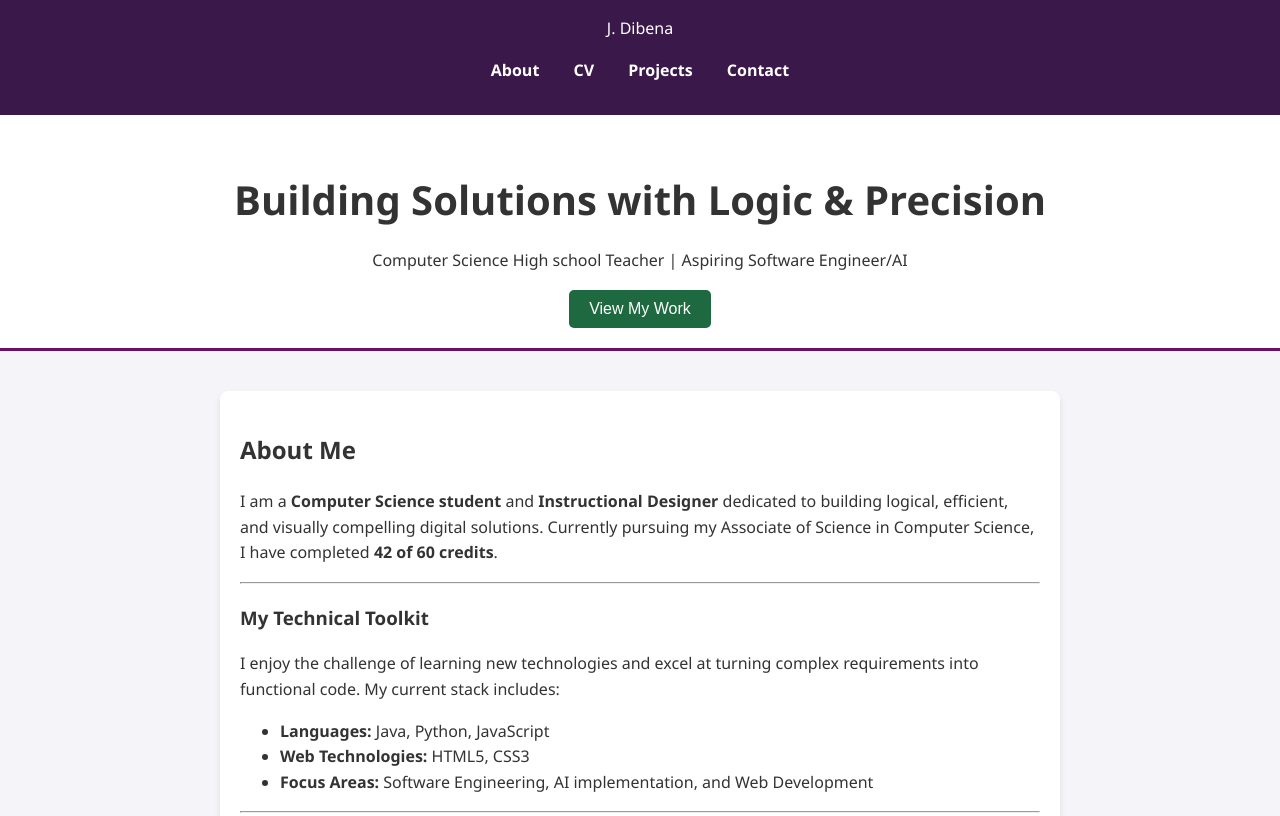
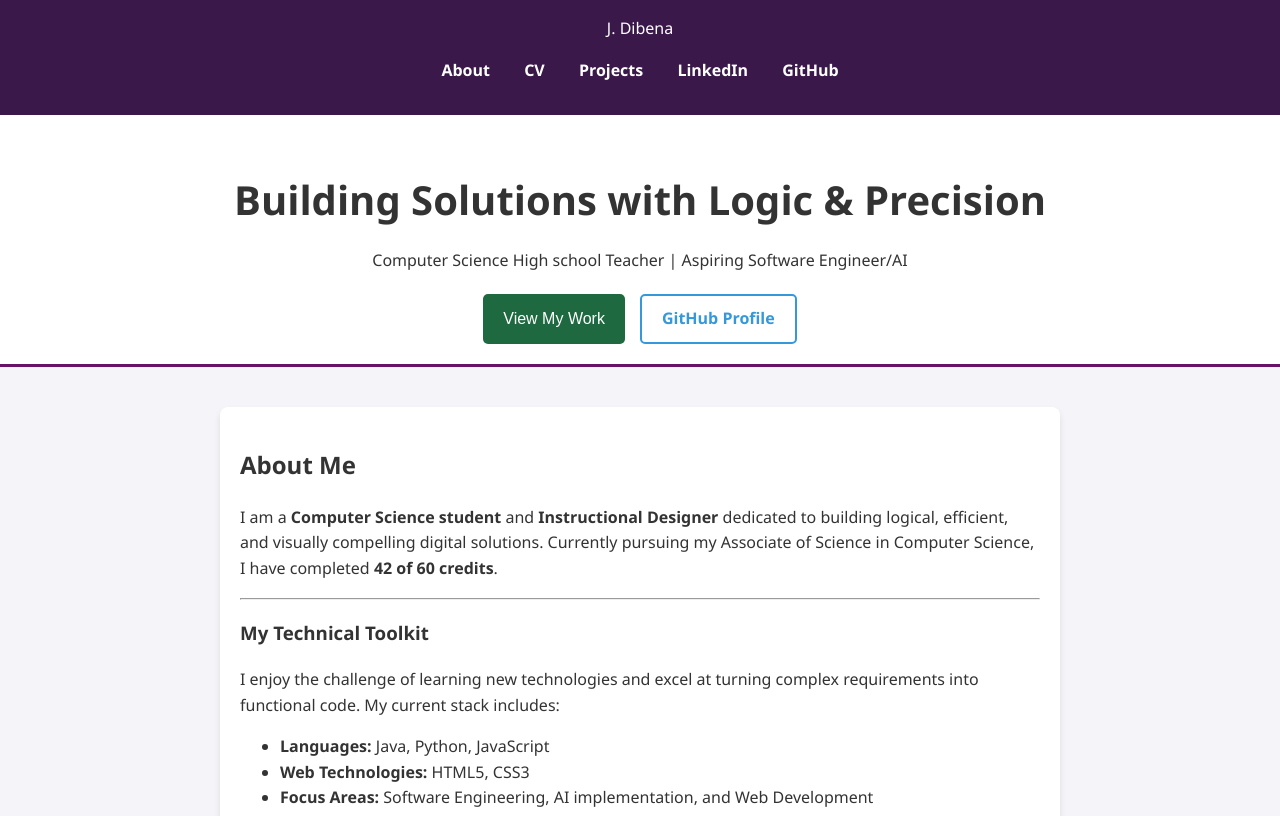
Before and after one commit to realjewo12/JDibena-site, a website: page index.html in a window 1280 px wide. Shown: the top 816 px of the page. Drawn offline with Linux system fonts and the light colour scheme.

Commit message:
feat: added social links to nav and hero

```diff
--- a/index.html
+++ b/index.html
@@ -14,7 +14,8 @@
                 <li><a href="#about">About</a></li>
                 <li><a href="#cv">CV</a></li>
                 <li><a href="#projects">Projects</a></li>
-                <li><a href="#contact">Contact</a></li>
+                <li><a href="https://www.linkedin.com/in/jeanne-dibena-922a21379" target="_blank">LinkedIn</a></li>
+                <li><a href="https://github.com/realjewo12" target="_blank">GitHub</a></li>
             </ul>
         </nav>
     </header>
@@ -22,7 +23,10 @@
     <section id="hero">
         <h1>Building Solutions with Logic & Precision</h1>
         <p>Computer Science High school Teacher | Aspiring Software Engineer/AI</p>
+        <div class="hero-btns">
         <button onclick="location.href='#projects'">View My Work</button>
+        <a href="https://github.com/realjewo12" target="_blank" class="btn-secondary">GitHub Profile</a>
+    </div>
     </section>
 
     <section id="about">
--- a/style.css
+++ b/style.css
@@ -67,3 +67,25 @@ button {
 button:hover {
     background: #2f8f2f;
 }
+
+.hero-btns {
+    margin-top: 20px;
+    display: flex;
+    justify-content: center;
+    gap: 15px;
+}
+
+.btn-secondary {
+    text-decoration: none;
+    color: #3498db;
+    padding: 10px 20px;
+    border: 2px solid #3498db;
+    border-radius: 5px;
+    font-weight: bold;
+    transition: 0.3s;
+}
+
+.btn-secondary:hover {
+    background: #3498db;
+    color: #fff;
+}
```
